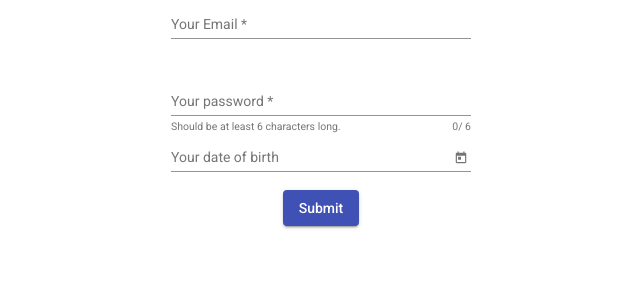
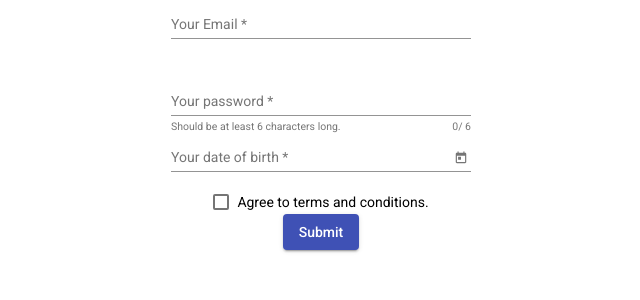
Before and after one commit to Yassineaiss/Angular-Material-Fitness-Tracker-Project, an Angular app: page /signup in a window 1280 px wide. Shown: the top 300 px of the page, without its empty margins (319-959 px from the left). Built offline with nearby package versions, Linux system fonts and the light colour scheme.

Commit message:
Adding a Checkbox

```diff
--- a/src/app/app.module.ts
+++ b/src/app/app.module.ts
@@ -13,6 +13,7 @@
 import { PastTrainingComponent } from './training/past-training/past-training.component';
 import { WelcomeComponent } from './welcome/welcome.component';
 import { FormsModule } from '@angular/forms';
+
 
 
 @NgModule({
--- a/src/app/auth/signup/signup.component.html
+++ b/src/app/auth/signup/signup.component.html
@@ -45,10 +45,19 @@
         placeholder="Your date of birth"
         [matDatepicker]="picker"
         [max]="maxDate"
+        ngModel
+        name="birthdate"
+        required
       />
       <mat-datepicker-toggle matSuffix [for]="picker"></mat-datepicker-toggle>
       <mat-datepicker #picker></mat-datepicker>
+
+
     </mat-form-field>
+    <mat-checkbox ngModel name="agree" required color="primary">
+      Agree to terms and conditions.
+    </mat-checkbox>
+
     <button type="submit" mat-raised-button color="primary">Submit</button>
   </form>
 </section>
--- a/src/app/material/material.module.ts
+++ b/src/app/material/material.module.ts
@@ -4,13 +4,16 @@
 import { MatInputModule } from '@angular/material/input';
 import { MatDatepickerModule } from '@angular/material/datepicker';
 import { MatNativeDateModule } from '@angular/material/core';
+import {MatCheckboxModule} from '@angular/material/checkbox';
+
 
 const materials: any[] | Type<any> | ModuleWithProviders<{}> = [
   MatButtonModule,
   MatFormFieldModule,
   MatInputModule,
   MatDatepickerModule,
-  MatNativeDateModule
+  MatNativeDateModule,
+  MatCheckboxModule
 ];
 
 @NgModule({
```
